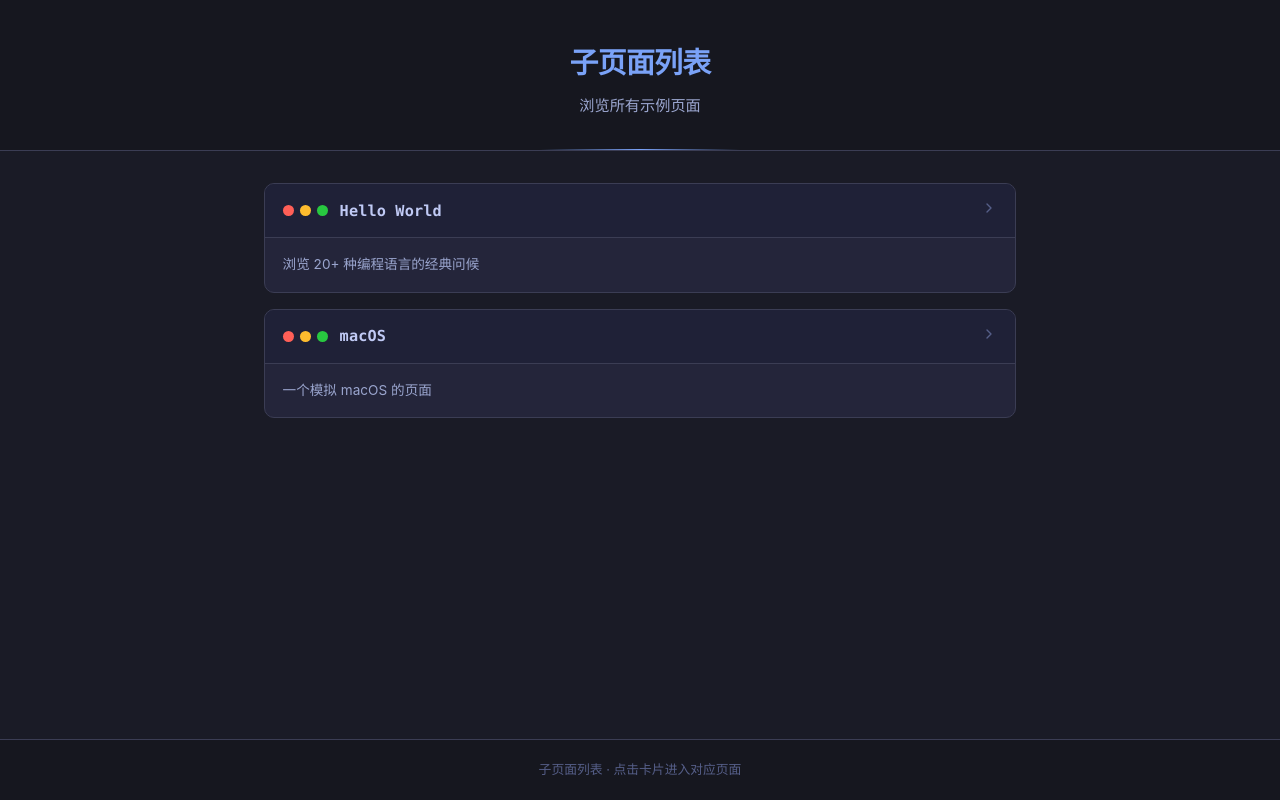
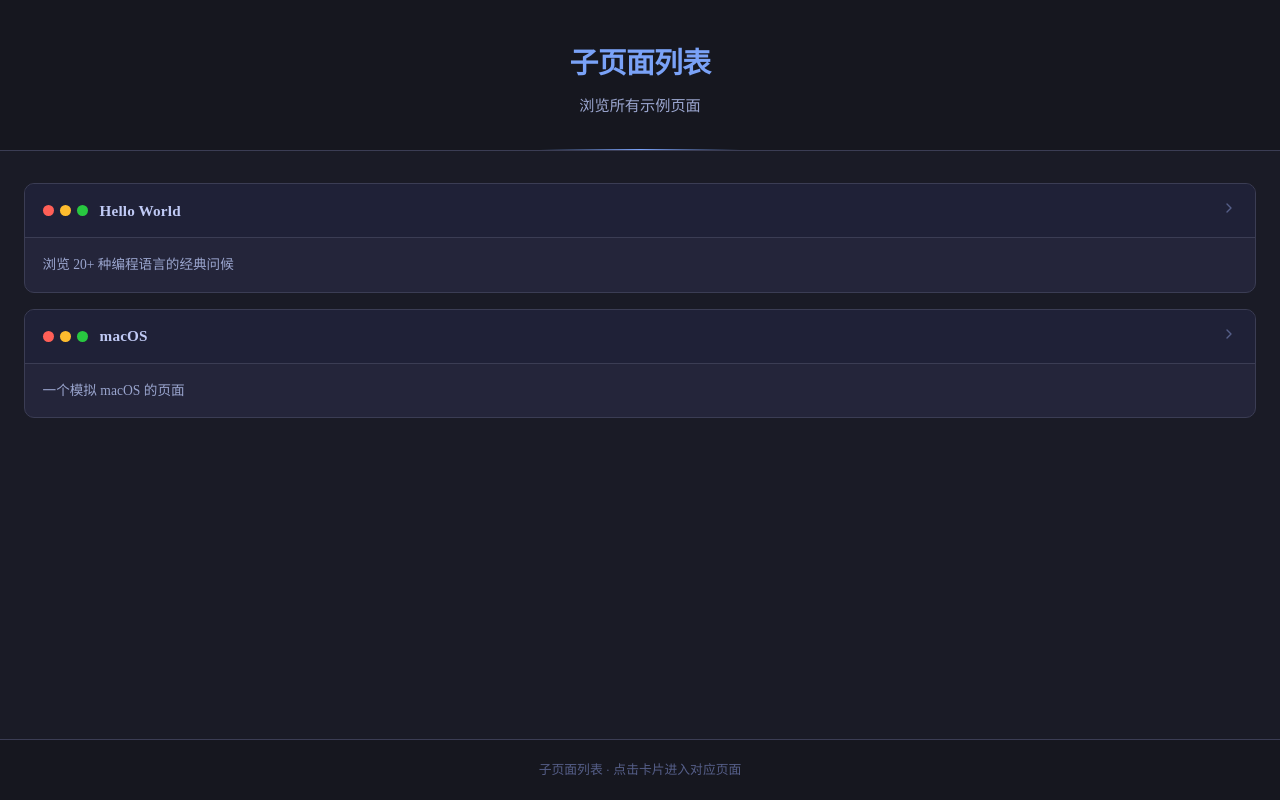
Before and after one commit to TheShowMy/raccoon_agents_test, a Svelte app: page / in a window 1280 px wide. Built offline with nearby package versions, Linux system fonts and the light colour scheme.

Commit message:
raccoon_node: 补齐设计系统 CSS 变量并完成仓库清理

```diff
--- a/src/app.css
+++ b/src/app.css
@@ -30,7 +30,24 @@
   --shadow-lg: 0 8px 32px rgba(0, 0, 0, 0.45);
   --transition: 0.2s ease;
 
-  /* Typography */
+  /* Glassmorphism / window / dock */
+  --bg-input: #2a2b3d;
+  --glass-bg: rgba(36, 37, 58, 0.65);
+  --glass-border: rgba(255, 255, 255, 0.08);
+  --window-text: #c0caf5;
+  --dock-bg: rgba(30, 31, 44, 0.8);
+
+  /* Syntax highlighting tokens */
+  --token-keyword: #bb9af7;
+  --token-string: #9ece6a;
+  --token-comment: #565f89;
+  --token-function: #7aa2f7;
+  --token-number: #ff9e64;
+  --token-operator: #89ddff;
+  --token-property: #c0caf5;
+  --token-punctuation: #a9b1d6;
+
+  /* Typography */}]} }]}).
   --font-mono: 'Cascadia Code', 'SF Mono', 'Fira Code', 'JetBrains Mono',
     'Consolas', 'Menlo', 'Monaco', monospace;
   --font-sans: -apple-system, BlinkMacSystemFont, 'Segoe UI', 'Inter',
```
